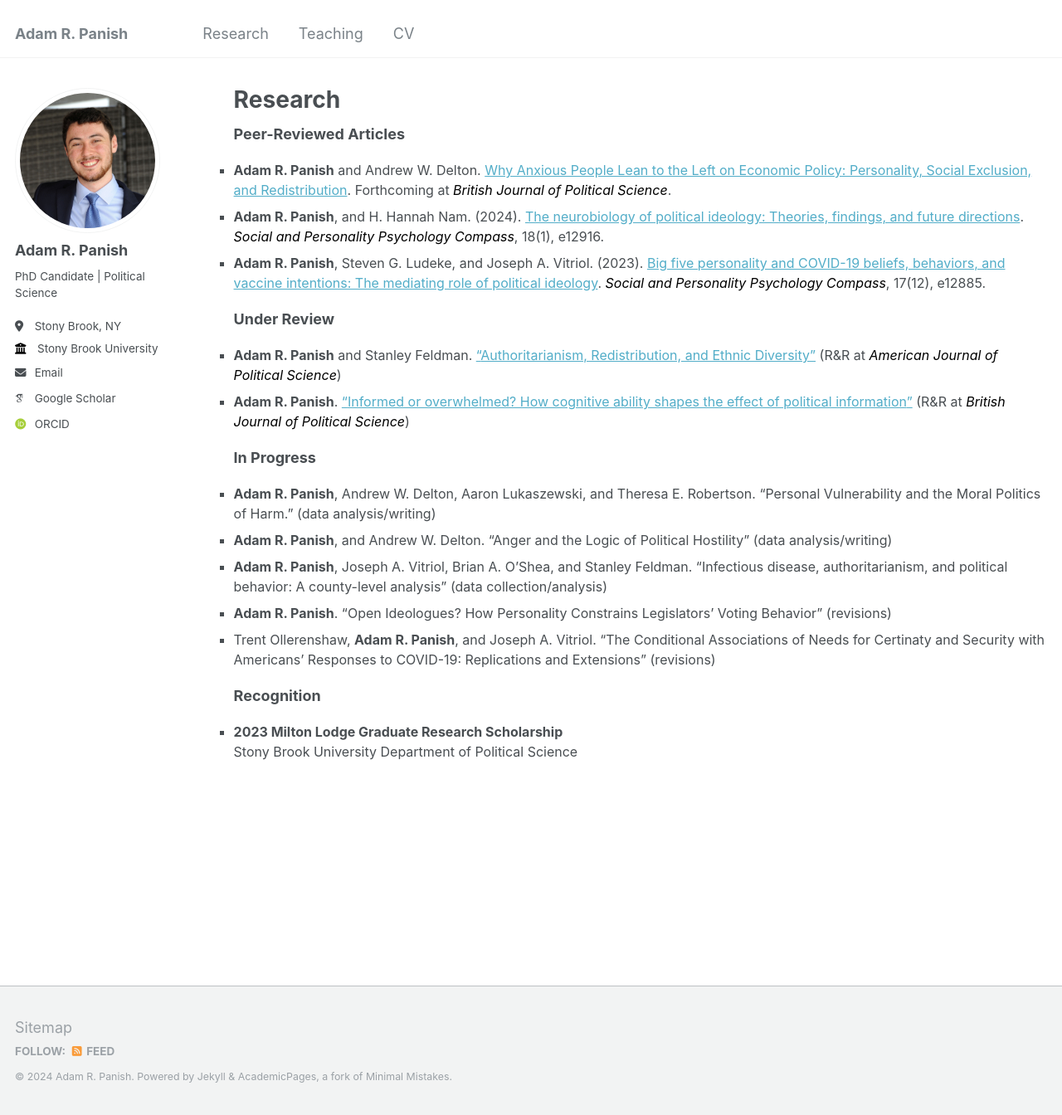
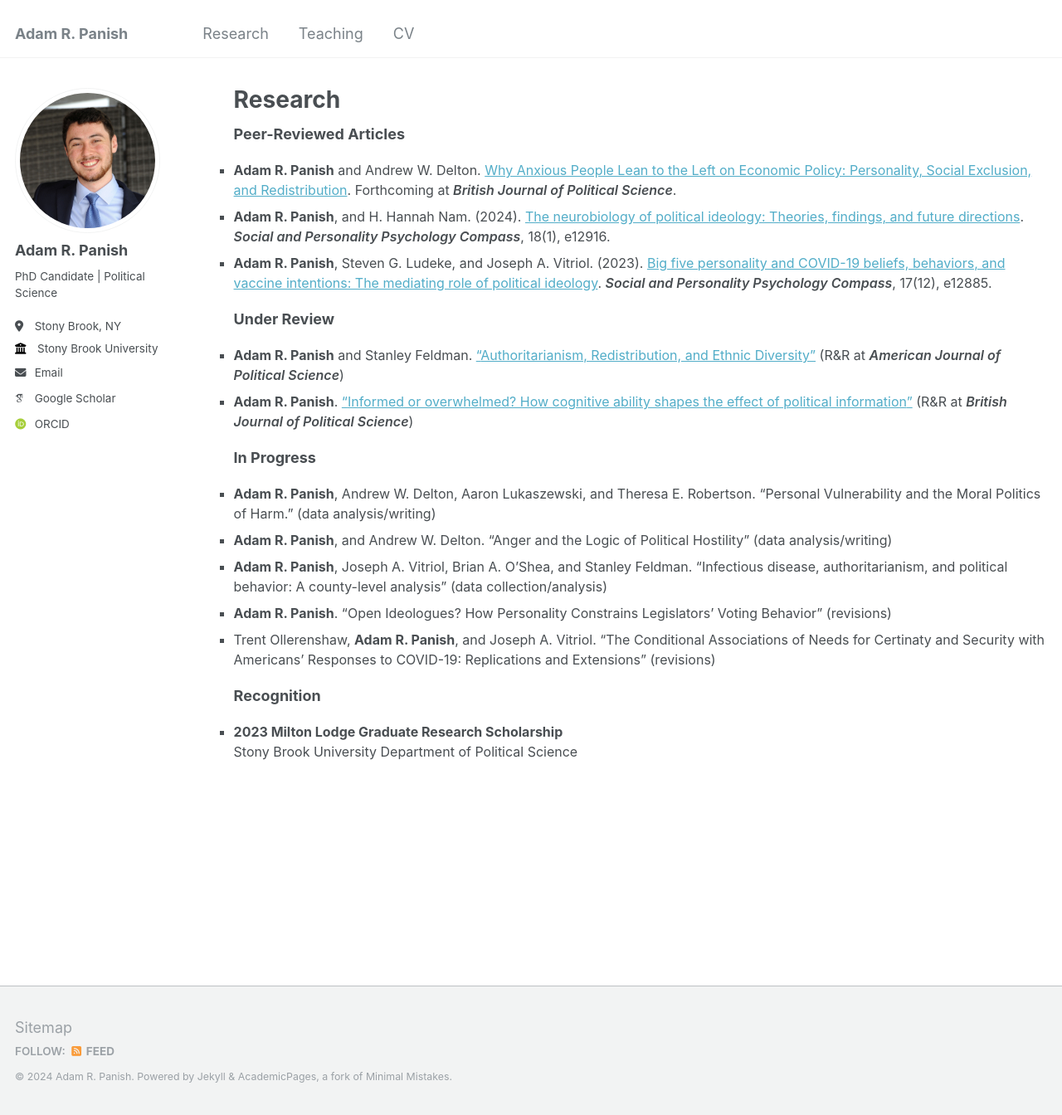
Before and after one commit to adampanish/adampanish.github.io, a Jekyll site: the page built from _pages/research.html, in a window 1280 px wide and 1344 px high. Shown: the whole window at 83% size. Built offline with Jekyll 4.4.1, drawn with Linux system fonts in a browser that asks for light colours; some web fonts are replaced.

Commit message:
Update research.html

```diff
--- a/_pages/research.html
+++ b/_pages/research.html
@@ -11,32 +11,35 @@
   list-style-type: square;
   padding: 0;
 }
+  strong {
+  font-weight: 600 !important;
+}
 </head>
 </style>
 
-<strong>Peer-Reviewed Articles</strong>
+<b>Peer-Reviewed Articles</b>
 <ul><font size=3>
-<li><strong>Adam R. Panish</strong> and Andrew W. Delton. <a href="https://www.dropbox.com/scl/fi/6asbl7xmwbo2fbpg2q6eq/panish_delton_anxious_2024.pdf?rlkey=wwmde8r5b71kkw3dkat90zyrc&st=rbajjc4g&dl=0" target="_blank">Why Anxious People Lean to the Left on Economic Policy: Personality, Social Exclusion, and Redistribution</a>. Forthcoming at <i><font color="black">British Journal of Political Science</font></i>.</li>
-<li><strong>Adam R. Panish</strong>, and H. Hannah Nam. (2024). <a href="https://www.dropbox.com/scl/fi/sj69ayc1z5t7d8o8twixv/panish_nam_brain_2024.pdf?rlkey=09l0qc5kdduh0qt1v3o8tylbq&st=9qsrs6lu&dl=0" target="_blank">The neurobiology of political ideology: Theories, findings, and future directions</a>. <i><font color="black">Social and Personality Psychology Compass</font></i>, 18(1), e12916.</li>
-<li><strong>Adam R. Panish</strong>, Steven G. Ludeke, and Joseph A. Vitriol. (2023). <a href="https://www.dropbox.com/scl/fi/tf16ohk1c1dyxmyltifek/panish_ludeke_vitriol_covid_2023.pdf?rlkey=bsmblnhw2cpspw8ebk6g9lb18&st=u2ak5dkg&dl=0" target="_blank">Big five personality and COVID-19 beliefs, behaviors, and vaccine intentions: The mediating role of political ideology</a>. <i><font color="black">Social and Personality Psychology Compass</font></i>, 17(12), e12885.</li>
+<li><b>Adam R. Panish</b> and Andrew W. Delton. <a href="https://www.dropbox.com/scl/fi/6asbl7xmwbo2fbpg2q6eq/panish_delton_anxious_2024.pdf?rlkey=wwmde8r5b71kkw3dkat90zyrc&st=rbajjc4g&dl=0" target="_blank">Why Anxious People Lean to the Left on Economic Policy: Personality, Social Exclusion, and Redistribution</a>. Forthcoming at <i><strong>British Journal of Political Science</strong></i>.</li>
+<li><b>Adam R. Panish</b>, and H. Hannah Nam. (2024). <a href="https://www.dropbox.com/scl/fi/sj69ayc1z5t7d8o8twixv/panish_nam_brain_2024.pdf?rlkey=09l0qc5kdduh0qt1v3o8tylbq&st=9qsrs6lu&dl=0" target="_blank">The neurobiology of political ideology: Theories, findings, and future directions</a>. <i><strong>Social and Personality Psychology Compass</strong></i>, 18(1), e12916.</li>
+<li><b>Adam R. Panish</b>, Steven G. Ludeke, and Joseph A. Vitriol. (2023). <a href="https://www.dropbox.com/scl/fi/tf16ohk1c1dyxmyltifek/panish_ludeke_vitriol_covid_2023.pdf?rlkey=bsmblnhw2cpspw8ebk6g9lb18&st=u2ak5dkg&dl=0" target="_blank">Big five personality and COVID-19 beliefs, behaviors, and vaccine intentions: The mediating role of political ideology</a>. <i><strong>Social and Personality Psychology Compass</strong></i>, 17(12), e12885.</li>
 </font></ul>
 
-<strong>Under Review</strong>
+<b>Under Review</b>
 <ul><font size=3>
-<li><strong>Adam R. Panish</strong> and Stanley Feldman. <a href="https://www.dropbox.com/scl/fi/58i4blxvq4boe47q8djv4/panish_feldman_redistribution_2024.pdf?rlkey=dcqn3b67jbtd5e4cmmjxefnyf&st=5iwmtlqf&dl=0" target="_blank"><q>Authoritarianism, Redistribution, and Ethnic Diversity</q></a> (R&R at <i><font color="black">American Journal of Political Science</font></i>)</li>
-<li><strong>Adam R. Panish</strong>. <a href="https://www.dropbox.com/scl/fi/o7ml9g0v776t21cq4epw9/panish_cognitive_2024.pdf?rlkey=i0hdacf0qrlucznukqmjecg83&st=ghvrcxp5&dl=0" target="_blank"><q>Informed or overwhelmed? How cognitive ability shapes the effect of political information</q></a> (R&R at <i><font color="black">British Journal of Political Science</font></i>)</li>
+<li><b>Adam R. Panish</b> and Stanley Feldman. <a href="https://www.dropbox.com/scl/fi/58i4blxvq4boe47q8djv4/panish_feldman_redistribution_2024.pdf?rlkey=dcqn3b67jbtd5e4cmmjxefnyf&st=5iwmtlqf&dl=0" target="_blank"><q>Authoritarianism, Redistribution, and Ethnic Diversity</q></a> (R&R at <i><strong>American Journal of Political Science</strong></i>)</li>
+<li><b>Adam R. Panish</b>. <a href="https://www.dropbox.com/scl/fi/o7ml9g0v776t21cq4epw9/panish_cognitive_2024.pdf?rlkey=i0hdacf0qrlucznukqmjecg83&st=ghvrcxp5&dl=0" target="_blank"><q>Informed or overwhelmed? How cognitive ability shapes the effect of political information</q></a> (R&R at <i><strong>British Journal of Political Science</strong></i>)</li>
 </font></ul>
 
-<strong>In Progress</strong>
+<b>In Progress</b>
 <ul><font size=3>
-<li><strong>Adam R. Panish</strong>, Andrew W. Delton, Aaron Lukaszewski, and Theresa E. Robertson. <q>Personal Vulnerability and the Moral Politics of Harm.</q> (data analysis/writing)</li>
-<li><strong>Adam R. Panish</strong>, and Andrew W. Delton. <q>Anger and the Logic of Political Hostility</q> (data analysis/writing)</li>
-<li><strong>Adam R. Panish</strong>, Joseph A. Vitriol, Brian A. O’Shea, and Stanley Feldman. <q>Infectious disease, authoritarianism, and political behavior: A county-level analysis</q> (data collection/analysis)</li>
-<li><strong>Adam R. Panish</strong>. <q>Open Ideologues? How Personality Constrains Legislators’ Voting Behavior</q> (revisions)</li>
-<li>Trent Ollerenshaw, <strong>Adam R. Panish</strong>, and Joseph A. Vitriol. <q>The Conditional Associations of Needs for Certinaty and Security with Americans’ Responses to COVID-19: Replications and Extensions</q> (revisions)</li>
+<li><b>Adam R. Panish</b>, Andrew W. Delton, Aaron Lukaszewski, and Theresa E. Robertson. <q>Personal Vulnerability and the Moral Politics of Harm.</q> (data analysis/writing)</li>
+<li><b>Adam R. Panish</b>, and Andrew W. Delton. <q>Anger and the Logic of Political Hostility</q> (data analysis/writing)</li>
+<li><b>Adam R. Panish</b>, Joseph A. Vitriol, Brian A. O’Shea, and Stanley Feldman. <q>Infectious disease, authoritarianism, and political behavior: A county-level analysis</q> (data collection/analysis)</li>
+<li><b>Adam R. Panish</b>. <q>Open Ideologues? How Personality Constrains Legislators’ Voting Behavior</q> (revisions)</li>
+<li>Trent Ollerenshaw, <b>Adam R. Panish</b>, and Joseph A. Vitriol. <q>The Conditional Associations of Needs for Certinaty and Security with Americans’ Responses to COVID-19: Replications and Extensions</q> (revisions)</li>
 </font></ul>
 
-<strong>Recognition</strong><ul>
-<font size=3><li><strong>2023 Milton Lodge Graduate Research Scholarship</strong><br>
+<b>Recognition</b><ul>
+<font size=3><li><b>2023 Milton Lodge Graduate Research Scholarship</b><br>
   Stony Brook University Department of Political Science</li></font>
 </ul>
```
